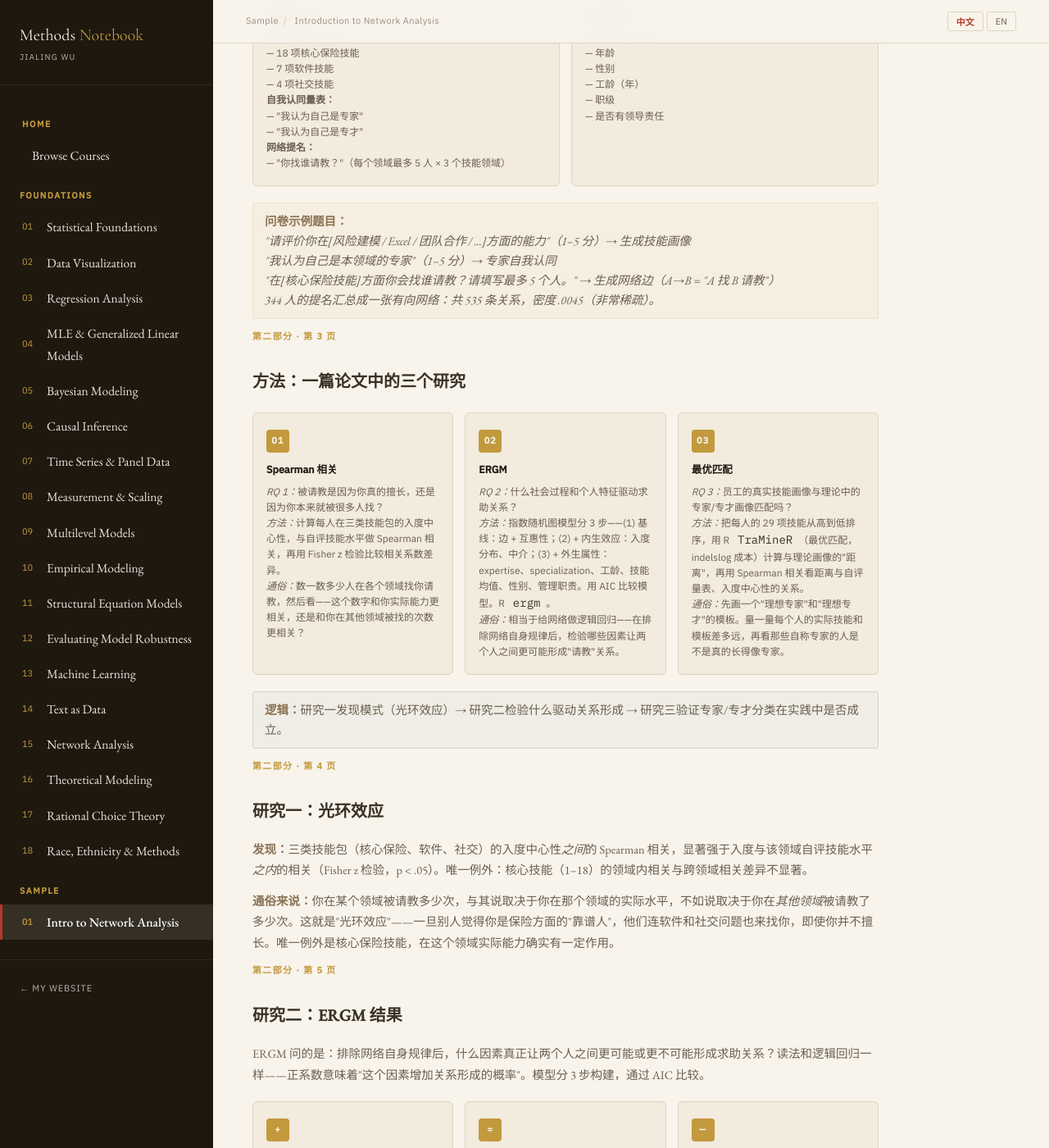
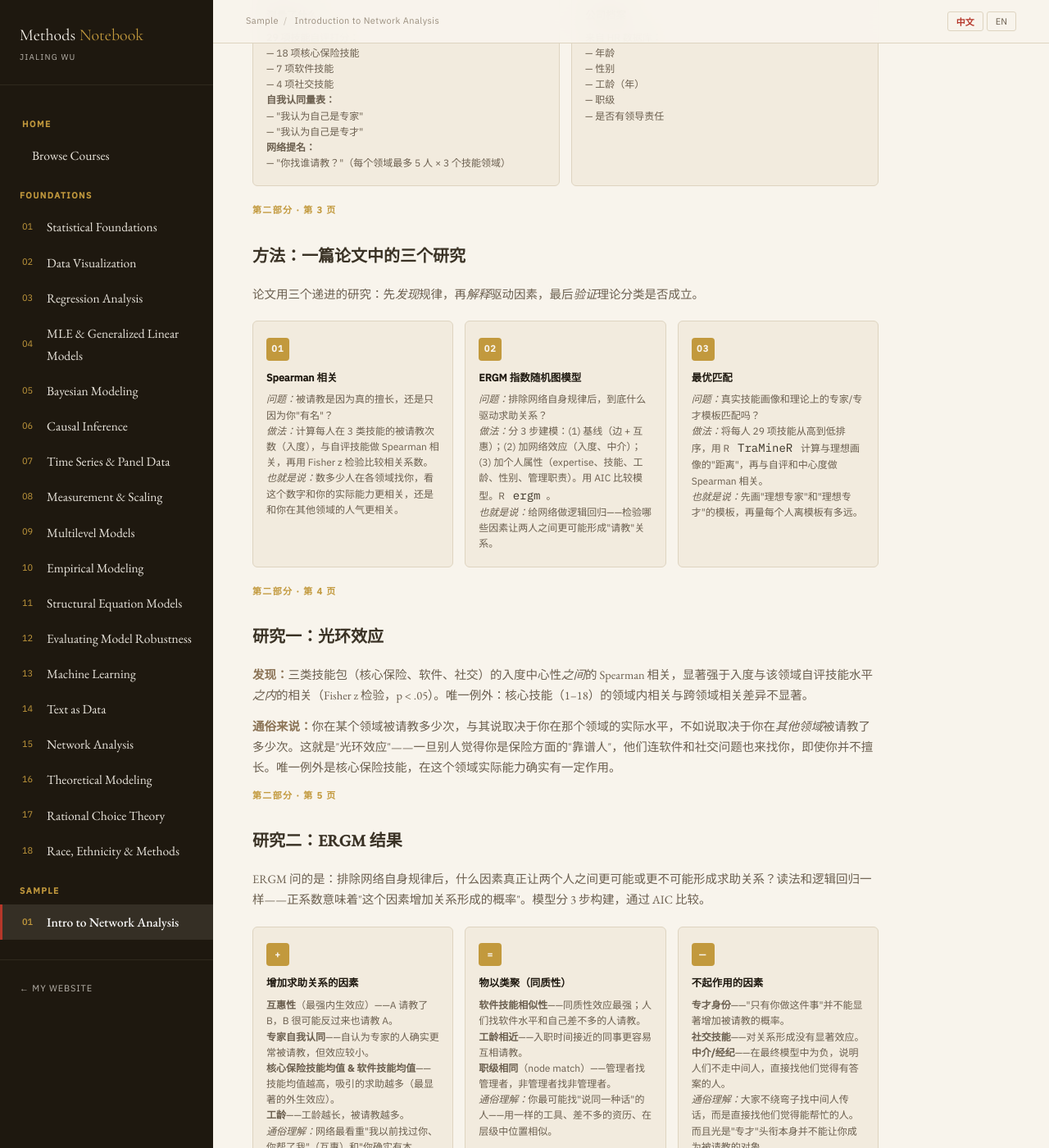
Before and after one commit to jialing-wu/jialing-wu.github.io, a Jekyll site: the page built from methods/sample-network-intro.html, in a window 1280 px wide and 1400 px high, scrolled down 5192 px. Shown: the whole window at 82% size. Built offline with Jekyll 4.4.1, drawn with Linux system fonts in a browser that asks for light colours.

Commit message:
Simplify Methods slide, remove sample questionnaire

```diff
--- a/methods/sample-network-intro.html
+++ b/methods/sample-network-intro.html
@@ -727,9 +727,6 @@ body.presenting .pres-progress{
       <div class="check-desc" data-lang="zh">来自 HR 数据库：<br>— 年龄<br>— 性别<br>— 工龄（年）<br>— 职级<br>— 是否有领导责任</div>
     </div>
   </div>
-
-  <div class="method-analogy" data-lang="en"><strong>Sample questionnaire items:</strong><br>"Rate your competence in <em>[risk modeling / Excel / teamwork / ...]</em>" (1–5 scale) → generates skill profiles<br>"I consider myself an expert in my field" (1–5 scale) → expertise self-identity<br>"Who do you turn to for advice on <em>[core insurance skills]</em>? Name up to 5 people." → generates network edges (A→B = "A asks B")<br>All 344 people's nominations are combined into one directed network: 535 ties total, density .0045 (very sparse).</div>
-  <div class="method-analogy" data-lang="zh"><strong>问卷示例题目：</strong><br>"请评价你在<em>[风险建模 / Excel / 团队合作 / ...]</em>方面的能力"（1–5 分）→ 生成技能画像<br>"我认为自己是本领域的专家"（1–5 分）→ 专家自我认同<br>"在<em>[核心保险技能]</em>方面你会找谁请教？请填写最多 5 个人。" → 生成网络边（A→B = "A 找 B 请教"）<br>344 人的提名汇总成一张有向网络：共 535 条关系，密度 .0045（非常稀疏）。</div>
 </div>
 
 <!-- SLIDE: Three-Study Design + Methods -->
@@ -739,32 +736,32 @@ body.presenting .pres-progress{
   <h2 data-lang="en">Method: Three Studies in One Paper</h2>
   <h2 data-lang="zh">方法：一篇论文中的三个研究</h2>
 
+  <p class="method-desc" data-lang="en">The paper uses three studies that build on each other: first <em>discover</em> a pattern, then <em>explain</em> what drives it, then <em>validate</em> whether theoretical categories hold up.</p>
+  <p class="method-desc" data-lang="zh">论文用三个递进的研究：先<em>发现</em>规律，再<em>解释</em>驱动因素，最后<em>验证</em>理论分类是否成立。</p>
+
   <div class="check-grid">
     <div class="check-card">
       <div class="check-icon">01</div>
       <div class="check-title" data-lang="en">Spearman Correlations</div>
       <div class="check-title" data-lang="zh">Spearman 相关</div>
-      <div class="check-desc" data-lang="en"><em>RQ 1:</em> Is being asked for advice related to your actual skill level, or to being asked in general?<br><em>Method:</em> Compute in-degree centrality for each of 3 skill bundles; correlate with self-assessed skill levels using Spearman's Rho; compare correlations with Fisher's z-test.<br><em>Plain language:</em> Count how many people ask you for help in each area, then check — does that number match how skilled you actually are, or does it just match how popular you are in other areas?</div>
-      <div class="check-desc" data-lang="zh"><em>RQ 1：</em>被请教是因为你真的擅长，还是因为你本来就被很多人找？<br><em>方法：</em>计算每人在三类技能包的入度中心性，与自评技能水平做 Spearman 相关，再用 Fisher z 检验比较相关系数差异。<br><em>通俗：</em>数一数多少人在各个领域找你请教，然后看——这个数字和你实际能力更相关，还是和你在其他领域被找的次数更相关？</div>
+      <div class="check-desc" data-lang="en"><em>Question:</em> Is being asked for advice tied to your real skill, or just to being popular?<br><em>How:</em> Compute how many people ask each person for help (in-degree) in 3 skill areas; correlate with self-rated skills (Spearman); compare correlations (Fisher z-test).<br><em>i.e.:</em> Count who asks you in each area, then see if that number matches your actual ability — or just your popularity elsewhere.</div>
+      <div class="check-desc" data-lang="zh"><em>问题：</em>被请教是因为真的擅长，还是只因为你"有名"？<br><em>做法：</em>计算每人在 3 类技能的被请教次数（入度），与自评技能做 Spearman 相关，再用 Fisher z 检验比较相关系数。<br><em>也就是说：</em>数多少人在各领域找你，看这个数字和你的实际能力更相关，还是和你在其他领域的人气更相关。</div>
     </div>
     <div class="check-card">
       <div class="check-icon">02</div>
       <div class="check-title" data-lang="en">ERGM</div>
-      <div class="check-title" data-lang="zh">ERGM</div>
-      <div class="check-desc" data-lang="en"><em>RQ 2:</em> What social processes and individual traits drive advice ties?<br><em>Method:</em> Exponential Random Graph Model in 3 steps — (1) baseline: edges + reciprocity; (2) + endogenous effects: in-degree distribution, brokerage; (3) + exogenous attributes: expertise, specialization, tenure, skills, gender, leadership. Compare models via AIC. R <code>ergm</code>.<br><em>Plain language:</em> Like a logistic regression for networks — test which factors make a tie between two people more or less likely, while controlling for the network's own patterns.</div>
-      <div class="check-desc" data-lang="zh"><em>RQ 2：</em>什么社会过程和个人特征驱动求助关系？<br><em>方法：</em>指数随机图模型分 3 步——(1) 基线：边 + 互惠性；(2) + 内生效应：入度分布、中介；(3) + 外生属性：expertise、specialization、工龄、技能均值、性别、管理职责。用 AIC 比较模型。R <code>ergm</code>。<br><em>通俗：</em>相当于给网络做逻辑回归——在排除网络自身规律后，检验哪些因素让两个人之间更可能形成"请教"关系。</div>
+      <div class="check-title" data-lang="zh">ERGM 指数随机图模型</div>
+      <div class="check-desc" data-lang="en"><em>Question:</em> What actually drives advice ties — after removing the network's own patterns?<br><em>How:</em> Build the model in 3 steps: (1) baseline (edges + reciprocity); (2) add network effects (in-degree, brokerage); (3) add personal traits (expertise, skills, tenure, gender, leadership). Compare via AIC. R <code>ergm</code>.<br><em>i.e.:</em> A logistic regression for networks — test which factors make two people more likely to form a "who asks whom" tie.</div>
+      <div class="check-desc" data-lang="zh"><em>问题：</em>排除网络自身规律后，到底什么驱动求助关系？<br><em>做法：</em>分 3 步建模：(1) 基线（边 + 互惠）；(2) 加网络效应（入度、中介）；(3) 加个人属性（expertise、技能、工龄、性别、管理职责）。用 AIC 比较模型。R <code>ergm</code>。<br><em>也就是说：</em>给网络做逻辑回归——检验哪些因素让两人之间更可能形成"请教"关系。</div>
     </div>
     <div class="check-card">
       <div class="check-icon">03</div>
       <div class="check-title" data-lang="en">Optimal Matching</div>
       <div class="check-title" data-lang="zh">最优匹配</div>
-      <div class="check-desc" data-lang="en"><em>RQ 3:</em> Do employees' actual skill profiles match the theorized expert/specialist profiles?<br><em>Method:</em> Sort each person's 29 skills from highest to lowest; compute "distance" to theoretical ideal profiles using R <code>TraMineR</code> (optimal matching with indelslog costs); correlate distances with self-assessment scales and in-degree centrality via Spearman's Rho.<br><em>Plain language:</em> Imagine a template for what a "perfect expert" and "perfect specialist" look like. Measure how far each person's actual skill pattern is from those templates, then see if the people who call themselves experts really look like experts.</div>
-      <div class="check-desc" data-lang="zh"><em>RQ 3：</em>员工的真实技能画像与理论中的专家/专才画像匹配吗？<br><em>方法：</em>把每人的 29 项技能从高到低排序，用 R <code>TraMineR</code>（最优匹配，indelslog 成本）计算与理论画像的"距离"，再用 Spearman 相关看距离与自评量表、入度中心性的关系。<br><em>通俗：</em>先画一个"理想专家"和"理想专才"的模板。量一量每个人的实际技能和模板差多远，再看那些自称专家的人是不是真的长得像专家。</div>
+      <div class="check-desc" data-lang="en"><em>Question:</em> Do real skill profiles match theoretical expert/specialist templates?<br><em>How:</em> Sort each person's 29 skills high→low; compute "distance" to ideal profiles (R <code>TraMineR</code>); correlate distances with self-ratings and centrality (Spearman).<br><em>i.e.:</em> Draw a template for "perfect expert" and "perfect specialist," then measure how far each person is from those templates.</div>
+      <div class="check-desc" data-lang="zh"><em>问题：</em>真实技能画像和理论上的专家/专才模板匹配吗？<br><em>做法：</em>将每人 29 项技能从高到低排序，用 R <code>TraMineR</code> 计算与理想画像的"距离"，再与自评和中心度做 Spearman 相关。<br><em>也就是说：</em>先画"理想专家"和"理想专才"的模板，再量每个人离模板有多远。</div>
     </div>
   </div>
-
-  <div class="method-when" data-lang="en"><strong>Logic:</strong> Study 1 discovers the pattern (halo effect) → Study 2 tests what drives ties → Study 3 validates whether expert/specialist categories hold up in practice.</div>
-  <div class="method-when" data-lang="zh"><strong>逻辑：</strong>研究一发现模式（光环效应）→ 研究二检验什么驱动关系形成 → 研究三验证专家/专才分类在实践中是否成立。</div>
 </div>
 
 <!-- SLIDE: Study 1 — Halo Effect -->
```
